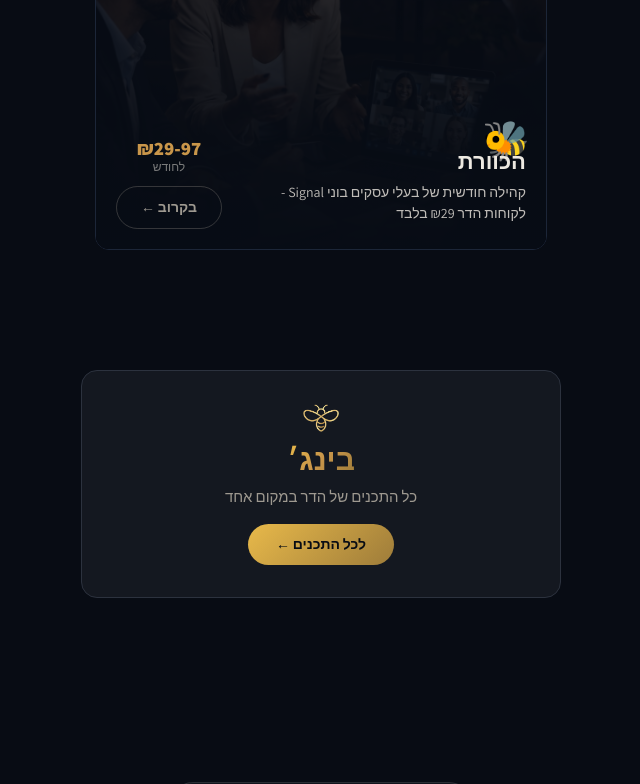
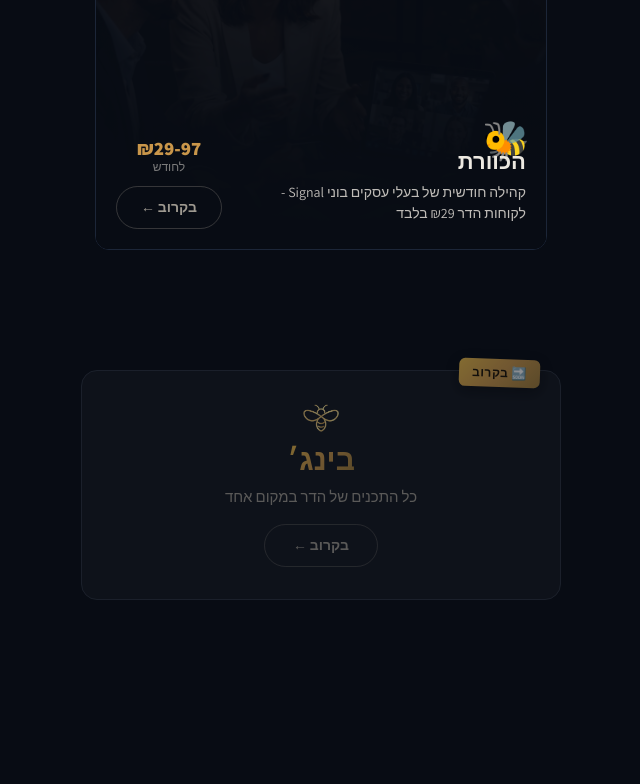
Before and after one commit to AlonAbadi/hadar-danan, a Next.js app: page / in a window 1280 px wide. Shown: the part 5454-6238 px from the top of the page, without its empty margins (319-959 px from the left). Built offline with nearby package versions, Linux system fonts and the light colour scheme; no server answers.

Commit message:
feat: binge coming soon + stronger overlay (0.93) on course/hive cards

```diff
--- a/app/page.tsx
+++ b/app/page.tsx
@@ -332,8 +332,23 @@ export default async function LandingPage() {
                 flexDirection: "column",
                 alignItems: "center",
                 gap: 12,
+                opacity: 0.55,
+                position: "relative",
               }}
             >
+              {/* Coming soon sticker */}
+              <div style={{
+                position: "absolute", top: -12, right: 20,
+                background: "linear-gradient(135deg,#E8B94A,#C9964A,#9E7C3A)",
+                color: "#1A1206", fontWeight: 800, fontSize: 12,
+                padding: "5px 13px", borderRadius: 6,
+                boxShadow: "0 4px 14px rgba(0,0,0,0.45)",
+                transform: "rotate(2deg)",
+                letterSpacing: "0.05em",
+                zIndex: 1,
+              }}>
+                🔜 בקרוב
+              </div>
               <Image src="/beegood_logo.png" alt="Bee Good" width={36} height={28} />
               <p style={{
                 margin: 0,
@@ -351,23 +366,22 @@ export default async function LandingPage() {
               <p style={{ margin: 0, fontSize: 15, color: "#9E9990", fontFamily: "var(--font-assistant), Assistant, sans-serif" }}>
                 כל התכנים של הדר במקום אחד
               </p>
-              <a
-                href="/binge"
+              <span
                 style={{
                   marginTop: 4,
                   display: "inline-block",
-                  background: "linear-gradient(135deg, #E8B94A, #9E7C3A)",
-                  color: "#080C14",
+                  border: "1px solid rgba(158,153,144,0.3)",
+                  color: "#9E9990",
                   fontSize: 14,
                   fontWeight: 800,
                   padding: "10px 28px",
                   borderRadius: 24,
-                  textDecoration: "none",
                   fontFamily: "var(--font-assistant), Assistant, sans-serif",
+                  cursor: "default",
                 }}
               >
-                לכל התכנים ←
-              </a>
+                בקרוב ←
+              </span>
             </div>
           </section>
 
--- a/components/ProductsSection.tsx
+++ b/components/ProductsSection.tsx
@@ -102,7 +102,7 @@ export function ProductsSection({ excludeTraining = false }: { excludeTraining?:
               <Image src="/coursehadar.jpg" fill alt="" sizes="420px" style={{ objectFit: "cover", objectPosition: "25% 5%" }} />
               <div style={{ position: "absolute", inset: 0, background: overlay }} />
               {/* Coming soon overlay tint */}
-              <div style={{ position: "absolute", inset: 0, background: "rgba(8,12,20,0.85)", zIndex: 1 }} />
+              <div style={{ position: "absolute", inset: 0, background: "rgba(8,12,20,0.93)", zIndex: 1 }} />
               {/* Coming soon sticker */}
               <div style={{
                 position: "absolute", top: 18, right: 14, zIndex: 3,
@@ -206,7 +206,7 @@ export function ProductsSection({ excludeTraining = false }: { excludeTraining?:
             <Image src="/hive.jpg" fill alt="" sizes="500px" style={{ objectFit: "cover", objectPosition: "40% 10%" }} />
             <div style={{ position: "absolute", inset: 0, background: overlay }} />
             {/* Coming soon overlay tint */}
-            <div style={{ position: "absolute", inset: 0, background: "rgba(8,12,20,0.85)", zIndex: 1 }} />
+            <div style={{ position: "absolute", inset: 0, background: "rgba(8,12,20,0.93)", zIndex: 1 }} />
             {/* Coming soon sticker */}
             <div style={{
               position: "absolute", top: 18, right: 14, zIndex: 3,
```
